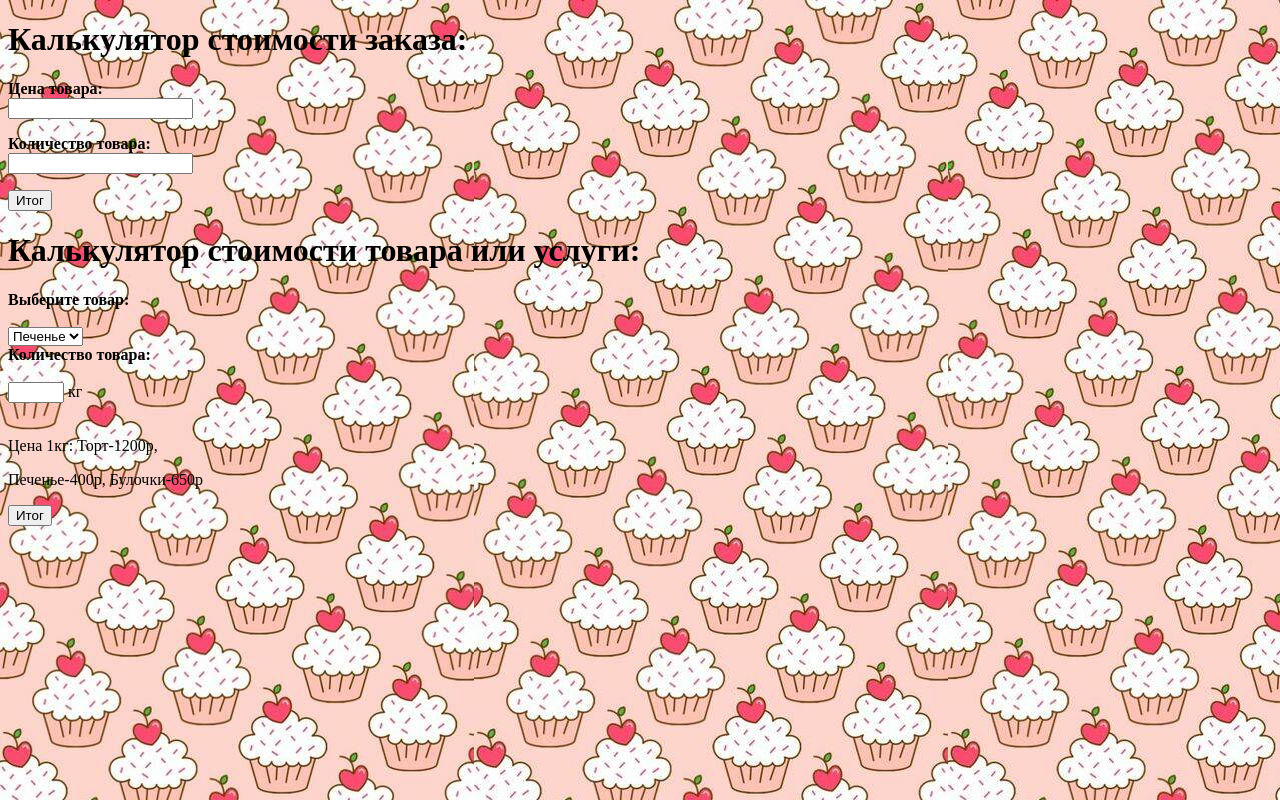
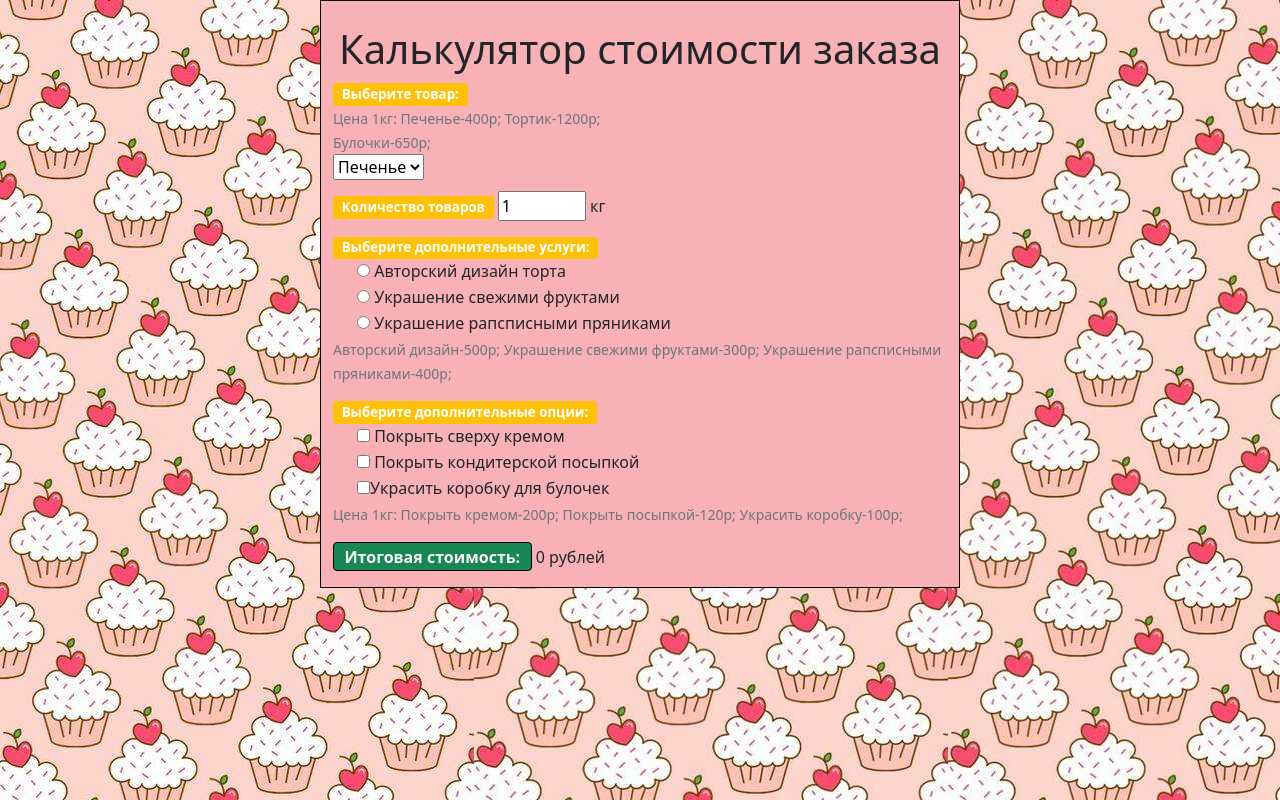
Before and after one commit to EskinaKseniya/EskinaKseniya.github.io, a plain HTML site: page zad6.html in a window 1280 px wide. Drawn offline with nearby package versions, Linux system fonts and the light colour scheme.

Commit message:
Update zad6.html

```diff
--- a/zad6.html
+++ b/zad6.html
@@ -1,92 +1,75 @@
 <!DOCTYPE html>
-<html lang="ru">
-
+<html lang="en">
 <head>
     <meta charset="UTF-8">
+    <meta http-equiv="X-UA-Compatible" content="IE=edge">
     <meta name="viewport" content="width=device-width, initial-scale=1.0">
-    <title>Кулькулятор</title>
+    <title>Калькулятор</title>
+    <link href="https://cdn.jsdelivr.net/npm/bootstrap@5.1.0/dist/css/bootstrap.min.css" rel="stylesheet" integrity="sha384-KyZXEAg3QhqLMpG8r+8fhAXLRk2vvoC2f3B09zVXn8CA5QIVfZOJ3BCsw2P0p/We" crossorigin="anonymous">
+    <!-- Bootstrap Bundle JS (jsDelivr CDN) -->
+    <script defer src="https://cdn.jsdelivr.net/npm/bootstrap@5.1.0/dist/js/bootstrap.bundle.min.js" integrity="sha384-U1DAWAznBHeqEIlVSCgzq+c9gqGAJn5c/t99JyeKa9xxaYpSvHU5awsuZVVFIhvj" crossorigin="anonymous"></script>
     <link rel="stylesheet" href="style6.css">
 </head>
+<body>
 
-<body>
-    <form>
-        <h1>Калькулятор стоимости заказа:</h1>
-        <p>
-            <b> Цена товара: </b> <br>
-            <input type = "text" id="price" />
-        </p>
-        <p>
-            <b> Количество товара: </b> <br>
-            <input type = "text" id="quantity" />
-        </p>
-        <button type = "button" id="button">
-            Итог
-        </button>
-        <p id="result"> </p>
-    </form>
-    <form>
-        <h1>Калькулятор стоимости товара или услуги:</h1>
-        <div>
-            <div id="flex">
-                <p>
-                <div>
-                    <div class="tablet">
-                    <b> Выберите товар: </b>
-                    </div><br>
-                    <div>
-                    <select name="myselect" onChange="Sweets()" id="sweet">
-                        <option value="400">Печенье</option>
-                        <option value="1200">Тортик</option>
-                        <option value="650">Булочки</option>
+    <main>
+        <div class="osn mt-4">
+            <div class="container pb-3">
+            <div class="row"> <div class="col-lg-12"> <h1 class="text-center text-dark">Калькулятор стоимости заказа</h1> </div>
+            <div class="col-md-12">
+        <form id="form">
+            <div class="form-group col-md-6 col-sm-6">
+                <label for="multipleselect" class="badge bg-warning" style=" font-size: smaller">Выберите товар:</label>
+                <div><small class="form-text text-muted">Цена 1кг: Печенье-400р; Тортик-1200р; Булочки-650р;</small></div>
+        <select name="myselect">
+        <option value="1">Печенье</option>
+        <option value="2">Тортик</option>
+        <option value="3">Булочки</option>
         </select>
        </div>
+        <div class="calc-section">
+        <label class="checkbox-wrapper title-bold section-title .section-title-vertical-center">
+        <span class="badge bg-warning mt-3" style="font-size: smaller">Количество товаров</span>
+        <input type="number" min="1" max="30" value="1" id="square-input" class="title__inline input-short" />
+        <span class="title__inline">кг</span>
+        </label>
         </div>
-                <div>
-                    <div class="tablet">
-                        <b> Количество товара: </b>
-                    </div><br>
-                    <div>
-                        <input type = "number" min="1" max="30" id="quantity1" />
-                        <span id="sht"> кг </span> <br><br>
+
+        <div class="calc-section" id="radios">
+            <span class="badge bg-warning mt-3" style="font-size: smaller">Выберите дополнительные услуги:</span>
+            <div class="form-check">
+            <label class="radio-wrapper" data-name="mobile"><input type="radio" class="radio" name="type" value="500"> Авторский дизайн торта</label>
         </div>
+        <div class="form-check">
+            <label class="radio-wrapper" data-name="mobile"><input type="radio" class="radio" name="type" value="300"> Украшение свежими фруктами </label>
         </div>
-                </p>
+        <div class="form-check">
+            <label class="radio-wrapper" data-name="mobile"><input type="radio" class="radio" name="type" value="400"> Украшение рапсписными пряниками </label>
+        </div>
+        <small class="form-text text-muted"> Авторский дизайн-500р; Украшение свежими фруктами-300р; Украшение рапсписными пряниками-400р;</small>
+        </div>
+
+        <div class="calc-section" id="checkbox">
+            <span class="badge bg-warning mt-3" style="font-size: smaller">Выберите дополнительные опции:</span>
+            <div class="form-check"> <label><input type="checkbox" class="checkbox" name="ceiling" value="200"> Покрыть сверху кремом</label></div>
+            <div class="form-check"> <label><input type="checkbox" class="checkbox" name="ceiling" value="120"> Покрыть кондитерской посыпкой </label></div>
+                <div class="form-check"> <label><input type="checkbox" class="radio" name="ceiling" value="100">Украсить коробку для булочек</label></div>
+                <small class="form-text text-muted">Цена 1кг: Покрыть кремом-200р; Покрыть посыпкой-120р; Украсить коробку-100р;</small>
            </div>
 
 
+        <div class="calc-price">
+        <div class="badge bg-success mt-3" style="border: 1px solid black; font-size: medium; color:whitesmoke">Итоговая стоимость:</div>
+        <span id="total-price">0</span>
+        рублей
         </div>
-       <p class="candy">Цена 1кг: Торт-1200р, </p>
-       <p class="candy">Печенье-400p, Булочки-650р</p>
-            <div id="400" style="display: none"></div>
-            <div id="1200" style="display: none">
-                <div class="tablet1">
-                   <b> Выбирите дополнительные услуги: </b>
+
+        </form>
             </div>
-                    <input type="radio" name="tort"  value="500"> Авторский дизайн торта <br>
-                    <input type="radio" name="tort" value="300"> Украшение свежими фруктами <br>
-                    <input type="radio" name="tort" value="400"> Украшение расписными пряниками <br>
-                <p class="candy">Авторский дизайн-500р; Украшение фруктами-300р;</p>
-                <p class="candy">Украшение пряниками-400р;</p>
             </div>
-            <div id="650" style="display: none">
-                <div class="tablet1">
-                    <b> Выбирите дополнительные услуги: </b>
             </div>
-                 <input type="checkbox" name="buns" value="200"> Покрыть сверху кремом <br>
-                 <input type="checkbox" name="buns" value="120"> Покрыть кондитерской посыпкой <br>
-                 <input type="checkbox" name="buns" value="100"> Украсить коробку для булочек <br>
-                 <p class="candy">Цена 1кг: Покрыть кремом-200р; Покрыть посыпкой-120р;</p>
-                 <p class="candy">Украсить коробку-100р;</p>
         </div>
-            <div id="adress"></div>
-            <p id="blocktext">
-           <button type = "button" id="button1">
-            Итог
-            </button>
-            </p>
-            <div id="answer"></div>
-    </form>
+        </main>
     <script src="script1.js"></script>
 </body>
-
 </html>
```
Lines whose indentation alone changed are shown as unchanged.
